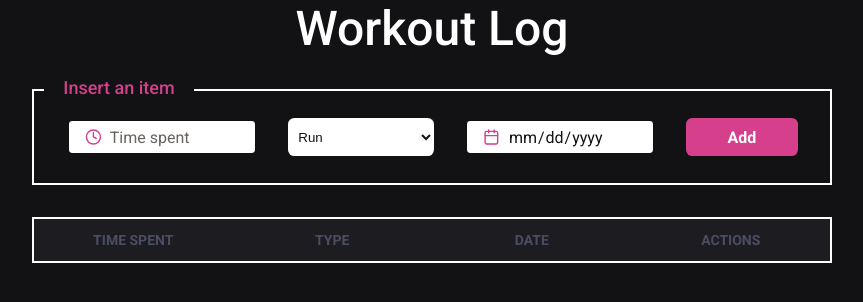
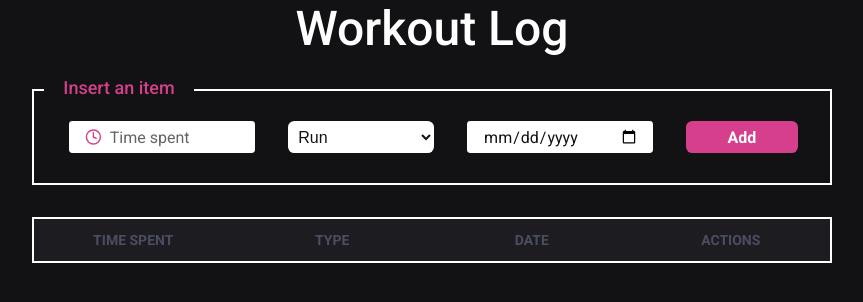
Before and after one commit to invlucas/ex2-js, a React (Create React App) app: page / in a window 1280 px wide. Shown: the top 302 px of the page, without its empty margins (208-1071 px from the left). Built offline with nearby package versions, Linux system fonts and the light colour scheme.

Commit message:
fix: fixing the date picker in google chrome

```diff
--- a/src/components/Input/styles.ts
+++ b/src/components/Input/styles.ts
@@ -49,8 +49,8 @@
   }
 
   input[type='date']::-webkit-calendar-picker-indicator {
-    display: none;
-    -webkit-appearance: none;
+    background-color: transparent;
+    padding: 0;
   }
 `;
 
--- a/src/components/InsertMenu/index.tsx
+++ b/src/components/InsertMenu/index.tsx
@@ -1,10 +1,13 @@
 import { useForm } from 'react-hook-form';
+import DayPickerInput from 'react-day-picker/DayPickerInput';
 import * as yup from 'yup';
 import { yupResolver } from '@hookform/resolvers/yup';
 import { FiCalendar, FiClock } from 'react-icons/fi';
 import { Container, FormContent } from './styles';
 import { Input } from '../Input';
 import { useWorkouts } from '../../hooks/useWorkouts';
+
+import 'react-day-picker/lib/style.css';
 
 interface InputMenuFormData {
   time: string;
@@ -58,12 +61,7 @@
             <option>Swim</option>
             <option>Bike</option>
           </select>
-          <Input
-            icon={FiCalendar}
-            type="date"
-            error={errors.date}
-            {...register('date')}
-          />
+          <Input type="date" error={errors.date} {...register('date')} />
           <button type="submit">Add</button>
         </FormContent>
       </form>
--- a/src/components/InsertMenu/styles.ts
+++ b/src/components/InsertMenu/styles.ts
@@ -37,6 +37,7 @@
   padding: 2rem;
   display: flex;
   justify-content: space-between;
+  align-items: center;
 
   select {
     width: 20%;
@@ -44,6 +45,9 @@
     border: none;
     border-radius: 0.4rem;
     padding: 0.4rem;
+    height: 2rem;
+
+    font-size: 1rem;
 
     color: #121214;
   }
```
